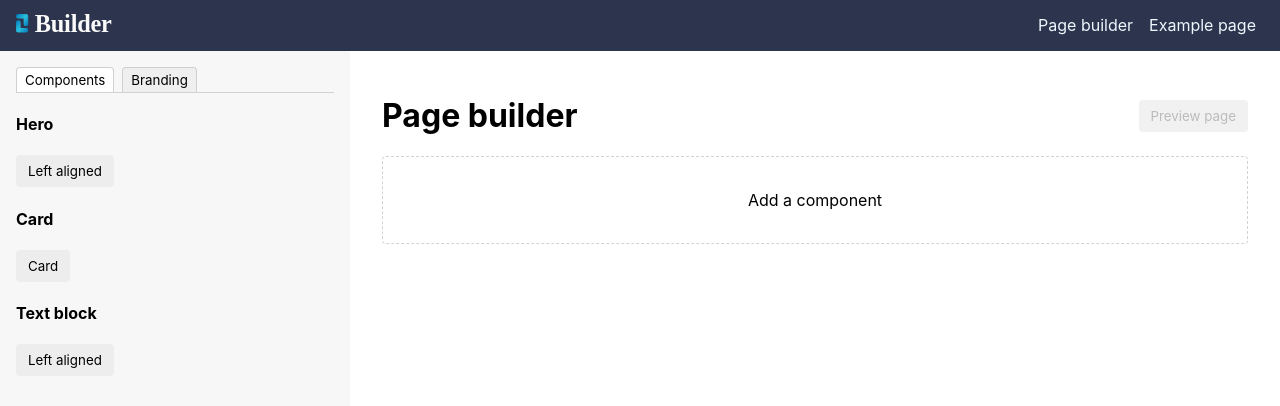
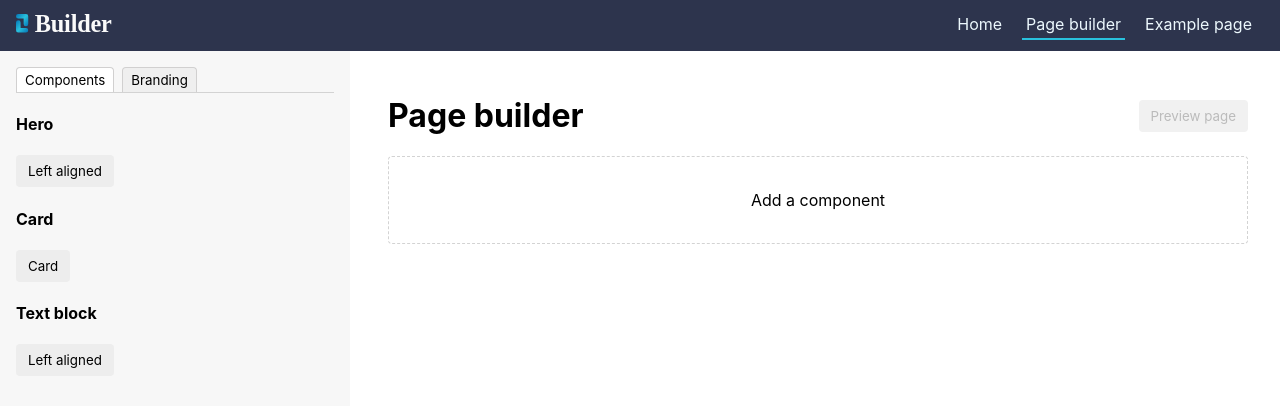
Before and after one commit to ejgoodwin/page-builder, a React (Create React App) app: page /page-builder in a window 1280 px wide. Shown: the top 406 px of the page. Built offline with nearby package versions, Linux system fonts and the light colour scheme.

Commit message:
added NavLink and active styling

```diff
--- a/src/App.css
+++ b/src/App.css
@@ -111,15 +111,17 @@ img {
 }
 
 .header__link {
-  border-radius: 4px;
+  border-bottom: 2px solid transparent;
   color: #ECF8FD;
   display: inline-block;
-  padding: .25rem .5rem;
+  margin: 0 .5rem;
+  padding: .25rem .25rem;
   text-decoration: none;
+  transition: .1s;
 }
 
 .header__link:hover {
-  background-color: #343c57;
+  border-color: #454f72;
 }
 
 .header__lockup {
@@ -225,7 +227,7 @@ img {
 }
 
 .pb-builder {
-  padding: 24px 32px;
+  padding: 24px 32px 24px 38px;
 }
 
 .pb-buttons-item {
@@ -314,7 +316,7 @@ img {
 .pb-section-move-buttons {
   display: flex;
   flex-direction: column;
-  left: -18px;
+  left: -20px;
   position: absolute;
   transform: translate(-50%, -50%);
   top: 50%;
@@ -404,7 +406,7 @@ img {
 }
 
 .pb-text-block-cta {
-  background: linear-gradient(90deg, rgba(5,123,186,1) 27%, rgba(41,193,221,1) 100%);
+  background: linear-gradient(90deg, #057bba 27%, #29c1dd 100%);
 }
 
 .pb-homepage-cta-block-left {
--- a/src/components/Header.js
+++ b/src/components/Header.js
@@ -1,16 +1,21 @@
-import { Link } from "react-router-dom";
+import { Link, NavLink } from "react-router-dom";
 import logo from "../images/lockup.svg";
 
 const Header = () => {
+
+	const activeStyle = {
+		borderColor: "#29c1dd"
+	}
 	return (
 		<header className="header">
 			<Link className="header__lockup" to="/" >
 				<img src={logo} alt='Logo' />
 			</Link>
-			<div>
-				<Link className="header__link" to="/page-builder">Page builder</Link>
-				<Link className="header__link" to="/example-page">Example page</Link>
-			</div>
+			<nav>
+				<NavLink className="header__link" to="/" style={({ isActive }) => isActive ? activeStyle : undefined}>Home</NavLink>
+				<NavLink className="header__link" to="/page-builder" style={({ isActive }) => isActive ? activeStyle : undefined}>Page builder</NavLink>
+				<NavLink className="header__link" to="/example-page" style={({ isActive }) => isActive ? activeStyle : undefined}>Example page</NavLink>
+			</nav>
 		</header>
 	);
 }
```
